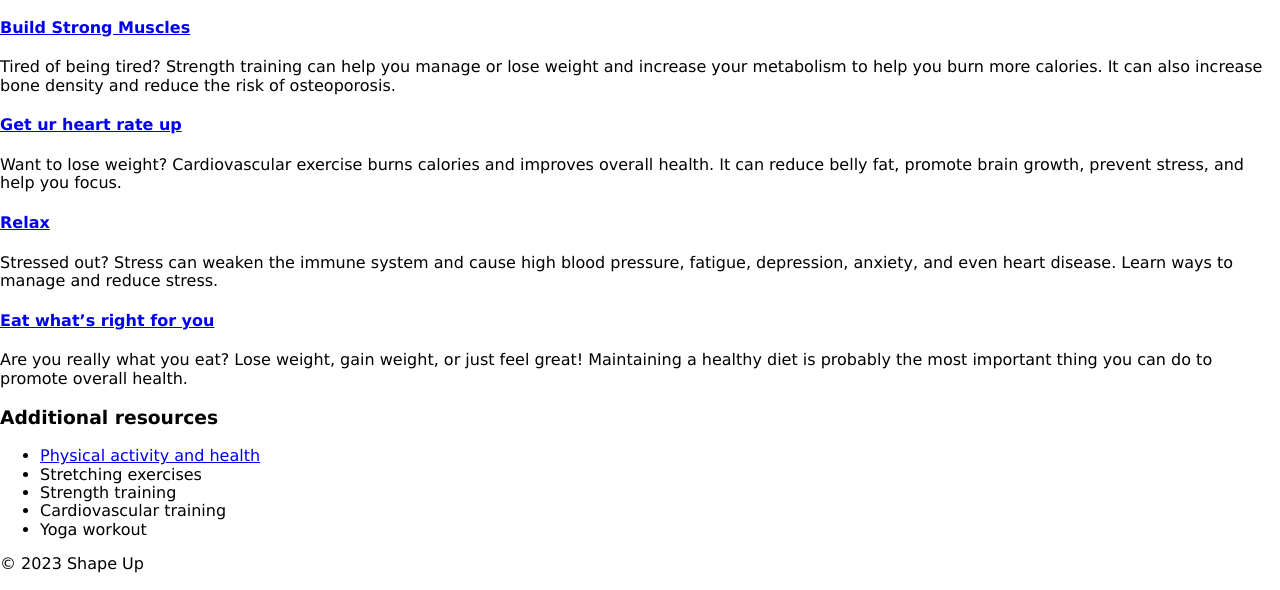
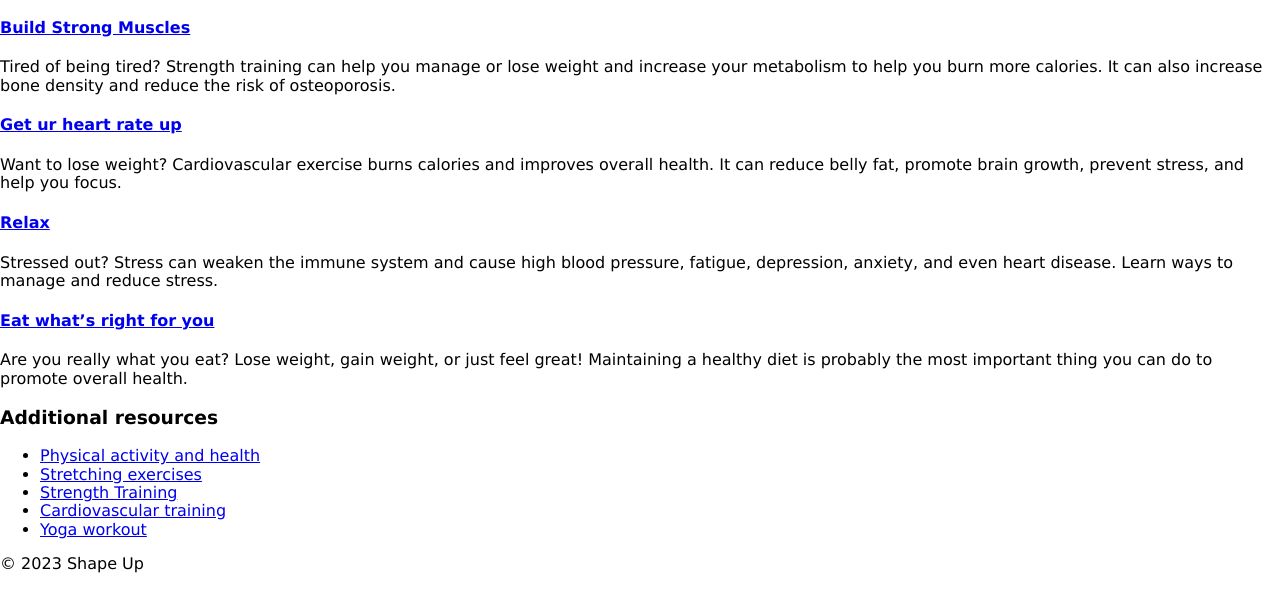
Before and after one commit to teoberbic/shapeup, a plain HTML site: page index.html in a window 1280 px wide. Shown: the part 544-1134 px from the top of the page. Drawn offline with Linux system fonts and the light colour scheme.

Commit message:
Add files via upload

```diff
--- a/index.html
+++ b/index.html
@@ -41,10 +41,10 @@
 		<h3>Additional resources</h3>
 		<ul>
 			<li><a href="https://www.cdc.gov/physicalactivity/basics/pa-health/index.htm" target="_blank">Physical activity and health</a></li>
-			<li>Stretching exercises</li>
-			<li>Strength training</li>
-			<li>Cardiovascular training</li>
-			<li>Yoga workout</li>
+			<li><a href="https://www.self.com/gallery/essential-stretches-slideshow target=" target="_blank">Stretching exercises</a></li>
+			<li><a href="https://www.mayoclinic.org/healthy-lifestyle/fitness/in-depth/strength-training/art-20046670Strength training" target="_blank">Strength Training</a></li>
+			<li><a href="https://www.realbuzz.com/articles-interests/fitness/article/what-is-cardiovascular-training/" target="_blank">Cardiovascular training</a></li>
+			<li><a href="https://www.self.com/gallery/power-yoga-workout" target="_blank">Yoga workout</a></li>
 
 		</ul>
 	</main>
```
